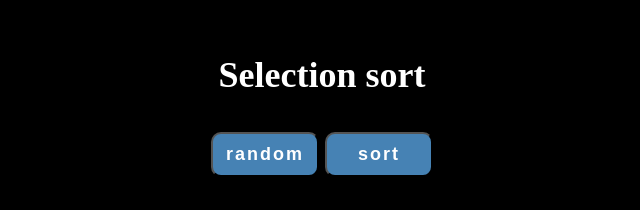
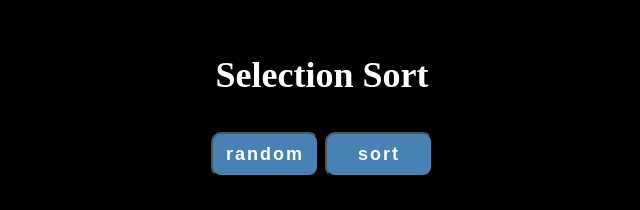
Before and after one commit to wolf-ed/selection-sort-animation, a plain HTML site: page index.html in a window 1280 px wide. Shown: the top 210 px of the page, 318-958 px from the left. Drawn offline with Linux system fonts and the light colour scheme.

Commit message:
index updated

```diff
--- a/index.html
+++ b/index.html
@@ -14,8 +14,8 @@
 </head>
 
 <body>
-    <section class="section booble-sort">
-        <h1 class="title">Selection sort</h1>
+    <section class="section">
+        <h1 class="title">Selection Sort</h1>
 
 
         <div class="btns-box">
```
